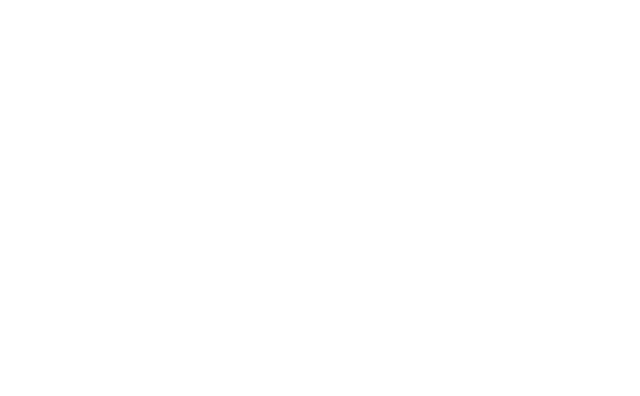
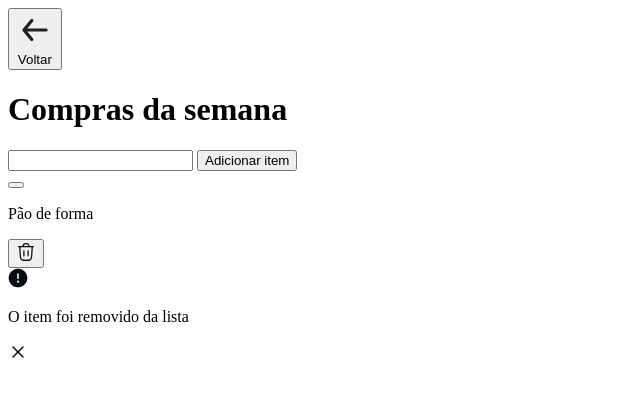
Before and after one commit to AmandaLinger/Lista-de-compras-JS, a plain HTML site: page index.html in a window 1280 px wide. Shown: the whole page, without its empty margins (0-640 px from the left). Drawn offline with Linux system fonts and the light colour scheme.

Commit message:
text html

```diff
--- a/index.html
+++ b/index.html
@@ -11,6 +11,45 @@
     <link href="https://fonts.googleapis.com/css2?family=Inter:ital,opsz,wght@0,14..32,100..900;1,14..32,100..900&display=swap" rel="stylesheet">
 </head>
 <body>
+    <main>
 
+
+        <div class="logo-container"></div>
+
+
+        <div class="btn_voltar">
+            <button>
+                <img src="assets/img/arrowback_111142.svg" alt="ícone de seta">
+                <span>Voltar</span>
+            </button>
+        </div>
+
+        <div class="lista-container">
+            <h1>
+                Compras da semana
+            </h1>
+
+            <form>
+                <label for="lista-input"></label>
+                <input type="text" id="lista-input">
+
+                <button type="submit">Adicionar item</button>
+            </form>
+
+            <div class="item-container">
+                <button type="radio"></button>
+                <p>Pão de forma</p>
+                <button>
+                    <img src="assets/img/Frame-3.svg" alt="ícone de lixeira">
+                </button>
+            </div>
+
+            <div class="alert-remove">
+                <img src="assets/img/warning-circle-filled.svg" alt="ícone de alerta">
+                <p>O item foi removido da lista</p>
+                <img src="assets/img/delete-small.svg" alt="ícone de x">
+            </div>
+        </div>
+    </main>
 </body>
 </html>
--- a/variables.css
+++ b/variables.css
@@ -21,4 +21,9 @@
 
     /*font*/
     ff-inter: 'Inter',sans-serif;
+
+    fs-title:24px;
+    fs-label:16px;
+    fs-paragraph:16px;
+    fs-link:14px;
 }
```
Also changed, not shown: assets/img/Frame-1.svg (added), assets/img/Frame-2.svg (added), assets/img/Frame-3.svg (added), assets/img/Frame.svg (added), assets/img/arrowback_111142.svg (added), assets/img/delete-small.svg (added), assets/img/warning-circle-filled.svg (added).
